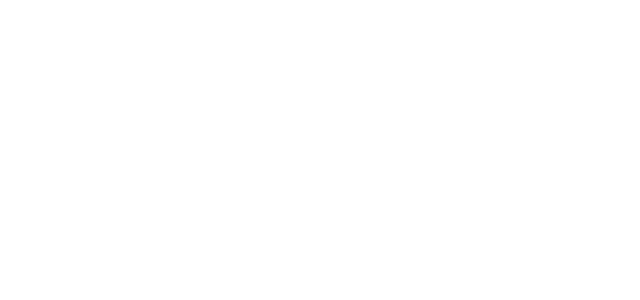
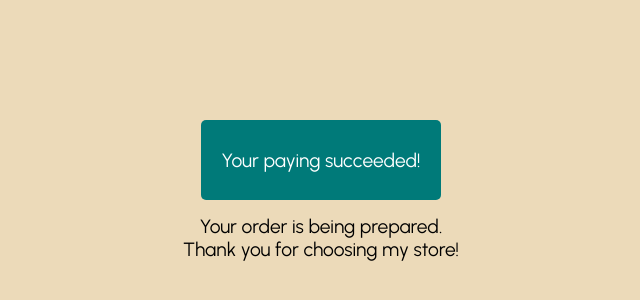
Before and after one commit to NahrulK/getama-online, a React (Create React App) app: page /success in a window 1280 px wide. Shown: the part 136-436 px from the top of the page, without its empty margins (319-959 px from the left). Built offline with nearby package versions, Linux system fonts and the light colour scheme.

Commit message:
Stripe payment key solved

```diff
--- a/package.json
+++ b/package.json
@@ -16,6 +16,7 @@
     "react-redux": "7.2.8",
     "react-router-dom": "5.2.0",
     "react-scripts": "5.0.0",
+    "react-stripe-checkout": "^2.6.3",
     "styled-components": "^5.3.5",
     "web-vitals": "^2.1.4",
     "yarn": "^1.22.18"
--- a/src/App.jsx
+++ b/src/App.jsx
@@ -10,6 +10,7 @@ import {
   Route,
   Redirect,
 } from "react-router-dom";
+import Success from "./pages/Success";
 
 const App = () => {
   const user = true;
@@ -28,6 +29,9 @@ const App = () => {
         <Route path="/cart">
           <Cart />
         </Route>
+        <Route path="/success">
+          <Success />
+        </Route>
         <Route path="/login"> {user ? <Redirect to="/" /> : <Login />}</Route>
         <Route path="/register">
           {user ? <Redirect to="/" /> : <Register />}
--- a/src/components/Navbar.jsx
+++ b/src/components/Navbar.jsx
@@ -70,7 +70,7 @@ const MenuItem = styled.div`
 
 const Navbar = () => {
   const quantity = useSelector((state) => state.cart.quantity);
-  console.log(quantity);
+  // console.log(quantity);
 
   return (
     <Container>
--- a/src/pages/Cart.jsx
+++ b/src/pages/Cart.jsx
@@ -4,6 +4,13 @@ import Navbar from "../components/Navbar";
 import styled from "styled-components";
 import { Add, Remove } from "@material-ui/icons";
 import { mobile } from "../responsive";
+import { useSelector } from "react-redux";
+import StripeCheckout from "react-stripe-checkout";
+import { useEffect, useState } from "react";
+import { userRequest } from "../requestMethods";
+import { useHistory } from "react-router-dom";
+
+const KEY = process.env.REACT_APP_STRIPE_PUBLIC;
 
 const Container = styled.div``;
 const Wrapper = styled.div`
@@ -135,6 +142,29 @@ const Button = styled.button`
 `;
 
 const Cart = () => {
+  const cart = useSelector((state) => state.cart);
+  const [stripeToken, setStripeToken] = useState(null);
+  const history = useHistory();
+
+  const onToken = (token) => {
+    setStripeToken(token);
+  };
+
+  useEffect(() => {
+    const makeRequest = async () => {
+      try {
+        const res = await userRequest.post("/checkout/payment", {
+          tokenId: stripeToken.id,
+          amount: cart.total * 100,
+        });
+        history.push("/success", { data: res.data });
+      } catch (err) {
+        console.log(err);
+      }
+    };
+    stripeToken && makeRequest();
+  }, [stripeToken, cart.total, history]);
+
   return (
     <Container>
       <Navbar />
@@ -151,17 +181,20 @@ const Cart = () => {
         </Top>
         <Bottom>
           <Info>
+            {cart.products.map((product) => (
               <Product>
                 <ProductDetail>
-                <Image src="https://drive.google.com/uc?id=1Oz7ZBv6UKxrlDst8y6ChKIoJr3mzF43V" />
+                  <Image src={product.img} />
                   <Details>
                     <ProductName>
-                    <b>Produk: </b>BUWUNG LEPANG
+                      <b>Produk: </b>
+                      {product.title}
                     </ProductName>
                     <ProductId>
-                    <b>ID: </b>234KJHK456
+                      <b>ID: </b>
+                      {product._id}
                     </ProductId>
-                  <ProductColor color="brown" />
+                    <ProductColor color={product.color} />
                     <ProductSize>
                       <b>Merek Cat: </b>TARTA
                     </ProductSize>
@@ -170,44 +203,22 @@ const Cart = () => {
                 <PriceDetail>
                   <ProductAmountContainer>
                     <Add />
-                  <ProductAmount>2</ProductAmount>
+                    <ProductAmount>{product.quantity}</ProductAmount>
                     <Remove />
                   </ProductAmountContainer>
-                <ProductPrice>Rp.3000</ProductPrice>
+                  <ProductPrice>
+                    Rp.{product.price * product.quantity}
+                  </ProductPrice>
                 </PriceDetail>
               </Product>
+            ))}
             <Hr />
-            <Product>
-              <ProductDetail>
-                <Image src="https://drive.google.com/uc?id=1YAWjnP64nnRO54MU8ypgzcBBgEXUo3Qh" />
-                <Details>
-                  <ProductName>
-                    <b>Produk: </b>KALITEMU SUPER XL
-                  </ProductName>
-                  <ProductId>
-                    <b>ID: </b>23LHJHK435
-                  </ProductId>
-                  <ProductColor color="black" />
-                  <ProductSize>
-                    <b>Merek Cat: </b>NIPPON PAINT
-                  </ProductSize>
-                </Details>
-              </ProductDetail>
-              <PriceDetail>
-                <ProductAmountContainer>
-                  <Add />
-                  <ProductAmount>1</ProductAmount>
-                  <Remove />
-                </ProductAmountContainer>
-                <ProductPrice>Rp.1000</ProductPrice>
-              </PriceDetail>
-            </Product>
           </Info>
           <Summary>
             <SummaryTitle>RINGKASAN ORDER</SummaryTitle>
             <SummaryItem>
               <SummaryItemText>Subtotal</SummaryItemText>
-              <SummaryItemPrice>Rp.1000</SummaryItemPrice>
+              <SummaryItemPrice>Rp. {cart.total}</SummaryItemPrice>
             </SummaryItem>
             <SummaryItem>
               <SummaryItemText>Perkiraan Ongkir</SummaryItemText>
@@ -219,9 +230,23 @@ const Cart = () => {
             </SummaryItem>
             <SummaryItem type="total">
               <SummaryItemText>Total</SummaryItemText>
-              <SummaryItemPrice>Rp.3000</SummaryItemPrice>
+              <SummaryItemPrice>Rp. {cart.total}</SummaryItemPrice>
             </SummaryItem>
-            <Button>PESAN SEKARANG!</Button>
+            {/* Stripe Checkout */}
+            <StripeCheckout
+              name="Getama Online"
+              image="https://drive.google.com/uc?id=1YAWjnP64nnRO54MU8ypgzcBBgEXUo3Qh"
+              billingAddress
+              shippingAddress
+              description={`Total pembayaran  Rp.${cart.total}`}
+              locale="auto"
+              amount={cart.total * 100}
+              token={onToken}
+              stripeKey={KEY}
+            >
+              <Button>LAKUKAN PEMESANAN</Button>
+            </StripeCheckout>
+            {/* Stripe Cekout */}
           </Summary>
         </Bottom>
       </Wrapper>
--- /dev/null
+++ b/src/pages/Success.jsx
@@ -0,0 +1,55 @@
+import React from "react";
+import { useLocation } from "react-router-dom";
+
+const Success = () => {
+  const location = useLocation();
+  console.log(location);
+
+  return (
+    <div
+      style={{
+        position: "absolute",
+        width: "100vw",
+        height: "100vh",
+        backgroundColor: "#ecdab9",
+      }}
+    >
+      <div
+        style={{
+          marginTop: "20%",
+          display: "flex",
+          alignItems: "center",
+          flexDirection: "column",
+        }}
+      >
+        <button
+          style={{
+            border: "none",
+            width: 240,
+            height: 80,
+            borderRadius: "5px",
+            backgroundColor: "#007a79",
+            color: "white",
+            fontSize: "1.2rem",
+            cursor: "pointer",
+          }}
+        >
+          Your paying succeeded!
+        </button>
+        <p
+          style={{
+            textAlign: "center",
+            fontSize: "1.2rem",
+            marginTop: "15px",
+          }}
+        >
+          Your order is being prepared.
+          <br />
+          Thank you for choosing my store!
+        </p>
+      </div>
+    </div>
+  );
+};
+
+export default Success;
--- a/src/requestMethods.js
+++ b/src/requestMethods.js
@@ -2,7 +2,7 @@ import axios from "axios";
 
 const BASE_URL = "http://localhost:5000/api/";
 const TOKEN =
-  "eyJhbGciOiJIUzI1NiIsInR5cCI6IkpXVCJ9.eyJpZCI6IjYyN2I3OTFhMmIxNjk5YzZlZGFjYjY5MSIsImlzQWRtaW4iOnRydWUsImlhdCI6MTY1MzQ1OTk4MiwiZXhwIjoxNjUzNzE5MTgyfQ.uNrTVrC2M286-5brcQDaYP4oAR1Ex61mYazvkyF-wBg";
+  "eyJhbGciOiJIUzI1NiIsInR5cCI6IkpXVCJ9.eyJpZCI6IjYyN2I3OTFhMmIxNjk5YzZlZGFjYjY5MSIsImlzQWRtaW4iOnRydWUsImlhdCI6MTY1MzUzMzI3NCwiZXhwIjoxNjUzNzkyNDc0fQ.0V2EoduLW5UB4j0tQPL-4Wfutkrnf_SSx_9iC_eyO2Y";
 
 export const publicRequest = axios.create({ baseURL: BASE_URL });
 
```
Also changed, not shown: 1 other file (tests, documents, lock files or other folders). Lines whose indentation alone changed are shown as unchanged.
